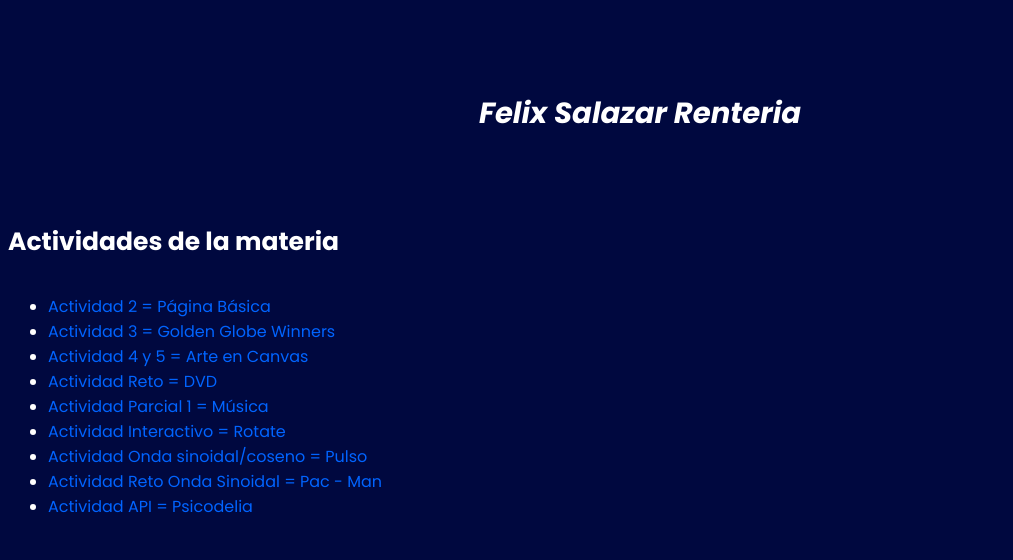
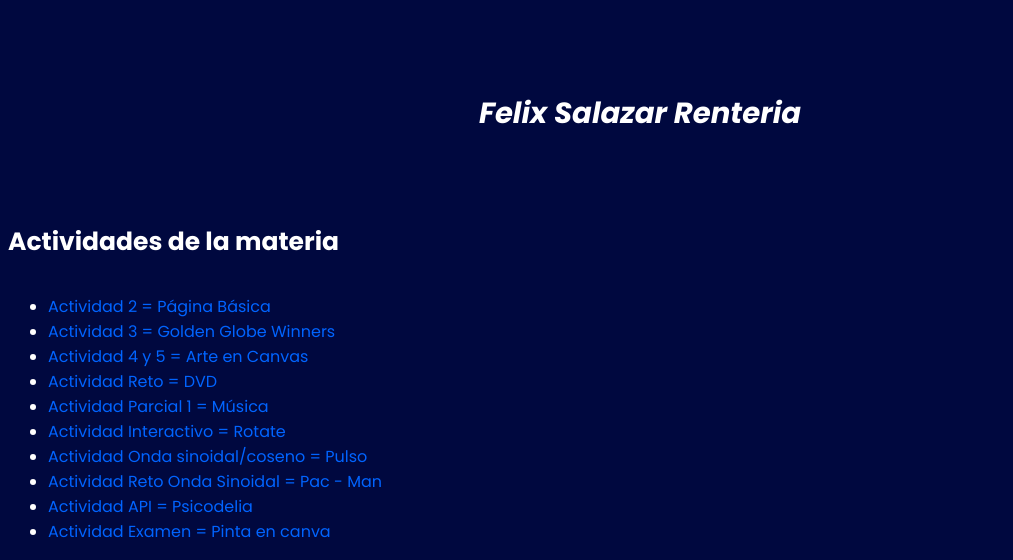
Before and after one commit to fridasalazar-cyber/Felix-Menu, a plain HTML site: page index.html in a window 1280 px wide. Shown: the part 910-1470 px from the top of the page, without its empty margins (0-1013 px from the left). Before the commit the page ends 1445 px from the top, so only its background shows below. Drawn offline with Linux system fonts and the light colour scheme; a web font is replaced by a local one.

Commit message:
Update index.html

```diff
--- a/index.html
+++ b/index.html
@@ -83,6 +83,7 @@ a:active {
 	<li><a href = "Actividades/Onda/Onda.html">Actividad Onda sinoidal/coseno = Pulso</a></li>
 	<li><a href = "Actividades/Reto onda/ROnda.html">Actividad Reto Onda Sinoidal = Pac - Man</a></li>
 	<li><a href = "Actividades/colors/colordraw.html">Actividad API = Psicodelia</a></li>
+	<li><a href = "Actividades/examen/paint.html">Actividad Examen = Pinta en canva</a></li>
 	</ul>
 </body>
 </html>
```
